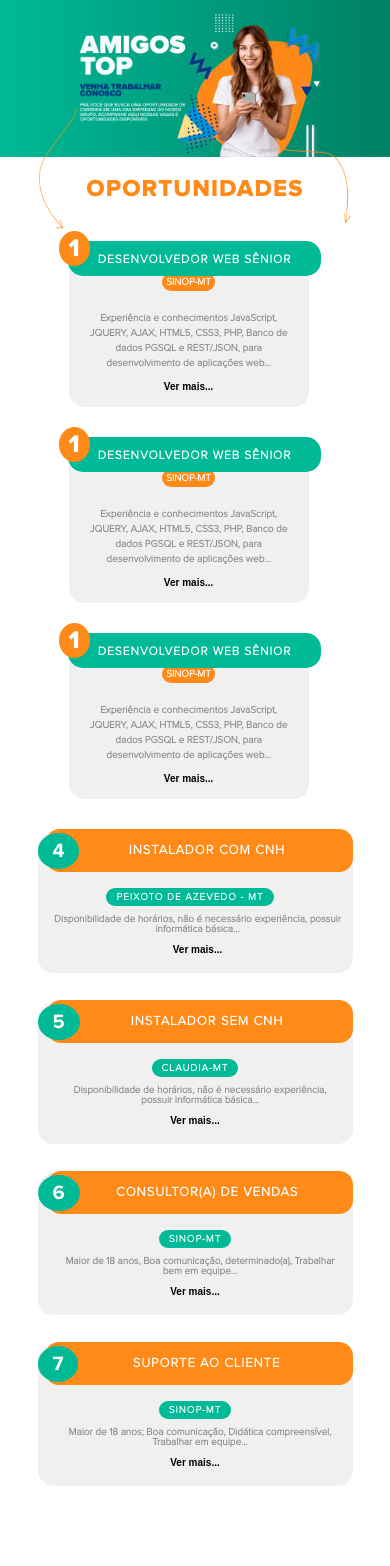
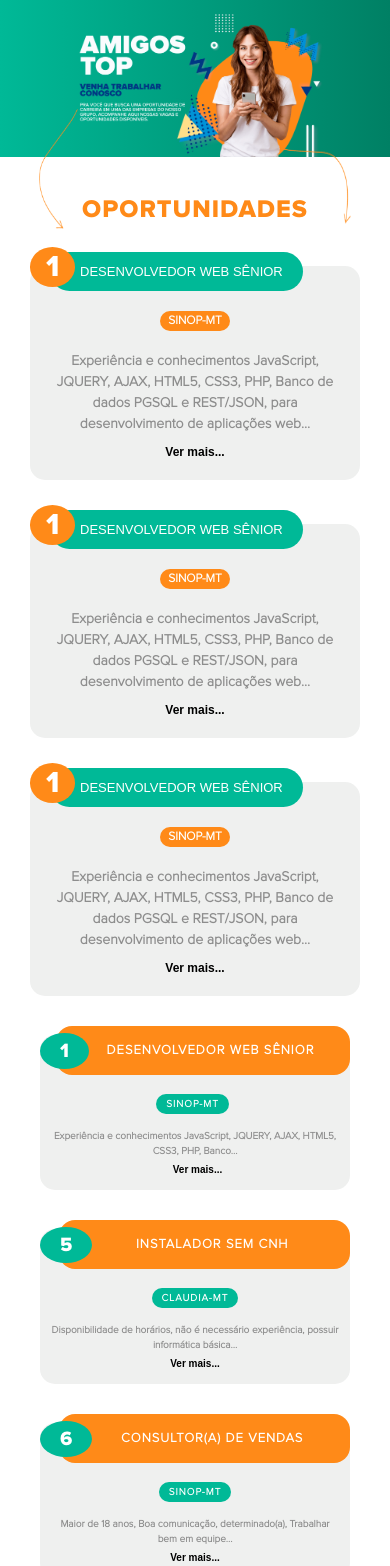
Before and after one commit to Edu4rdo-Gobatto/AMIGOS-TOP, a React (Vite) app: page / in a window 390 px wide. Shown: the top 1566 px of the page. Built offline with nearby package versions, Linux system fonts and the light colour scheme.

Commit message:
fontes e responsividade

```diff
--- a/src/pages/midleOne/midle.module.css
+++ b/src/pages/midleOne/midle.module.css
@@ -21,12 +21,6 @@
   margin-top: 60px;
 }
 
-@media (max-width: 1130px) {
-  .topMidle h1 {
-    font-size: 40px;
-  }
-}
-
 .boxOne {
   display: flex;
   flex-wrap: wrap;
@@ -38,15 +32,18 @@
 
 .topCard {
   display: flex;
+  position: relative;
 }
 
 .number {
+  position: absolute;
+  top: -30px;
+  left: -10px;
   background-color: #ff8a18;
   color: white;
-  font-size: 55px;
+  font-size: 50px;
   font-family: "Proxima Nova_extrabold";
   font-weight: 900;
-  margin: 0px 0px 0px -10px;
   padding: 10px 30px 10px 28px;
   border-radius: 50%;
   z-index: 2;
@@ -54,17 +51,16 @@
 
 .cargo {
   position: relative;
-  margin: 15px 0px 10px -25px;
-  padding: 20px 25px 0px 35px;
+  margin: -20px 0px 0px 40px;
+  padding: 20px 40px 15px 40px;
   background-color: #00b997;
-  border-radius: 15px;
-  font-size: 19px;
-  font-family: "Proxima Nova_light";
-  font-weight: 600;
+  border-radius: 20px;
+  font-size: 18px;
+  font-family: 'Barlow', sans-serif;
+  font-weight: 500;
   color: white;
   text-transform: uppercase;
   z-index: 1;
-  letter-spacing: 1px;
 }
 
 .local {
@@ -75,7 +71,7 @@
   font-size: 16px;
   text-transform: uppercase;
   padding: 8px 15px;
-  margin: 0px 0px 0px 0px;
+  margin: 10px 0px 0px 0px;
   font-family: "Proxima Nova_light";
   font-weight: 600;
 }
@@ -110,90 +106,131 @@
   cursor: pointer;
   font-weight: bold;
   font-size: 14px;
+  background-color: #eff0ef;
 }
 
-@media (max-width: 840px) {
+
+@media (min-width: 769px) and (max-width: 1280px) {
   .topMidle h1 {
-    font-size: 30px;
-    margin-top: 25px;
+    font-size: 50px;
   }
 
   .boxOne {
-    gap: 25px;
+    gap: 60px;
     margin-top: 40px;
   }
 
   .cardOne,
   .cardTwo,
   .cardThree {
-    max-width: 280px;
-    padding: 15px;
+    max-width: 320px;
+  }
+
+  .cargo {
+    font-size: 15.5px;
+    padding: 16px 25px 16px 40px;
+    margin-left: 30px;
+  }
+
+  .number {
+    font-size: 40px;
+    padding: 8px 25px;
+    top: -25px;
+    left: -5px;
+  }
+
+  .descricao {
+    font-size: 15px;
+  }
+
+  .local {
+    font-size: 14px;
+    padding: 6px 12px;
+  }
+}
+
+
+@media (min-width: 480px) and (max-width: 768px) {
+  .topMidle h1 {
+    font-size: 40px;
+  }
+
+  .cargo {
+    font-size: 14px;
+    padding: 14px 25px 14px 50px;
+    margin-left: 20px;
   }
 
   .number {
     font-size: 35px;
-    margin-right: 8px;
-  }
-
-  .cargo {
-    margin: 10px 0px -10px -30px;
-    padding: 20px 30px 0px 30px;
-    font-size: 15px;
+    padding: 6px 20px;
+    top: -25px;
+    left: 0;
   }
 
   .descricao {
-    font-size: 12px;
-    max-width: 230px;
+    font-size: 14px;
   }
 
   .local {
-    font-size: 12px;
-  }
-
-  .vermais {
-    font-size: 11px;
+    font-size: 13px;
+    padding: 5px 10px;
   }
 }
 
-@media (max-width: 480px) {
+@media (max-width: 479px) {
   .topMidle h1 {
-    font-size: 24px;
-    margin-top: 20px;
+    font-size: 30px;
+    text-align: center;
+    margin-top: 40px;
   }
 
   .boxOne {
-    gap: 20px;
-    margin-top: 30px;
+    justify-content: center;
+    align-items: center;
+    flex-direction: column;
+    gap: 50px;
+    margin: 50px 30px 0px 30px;
   }
 
   .cardOne,
   .cardTwo,
   .cardThree {
-    max-width: 240px;
-    padding: 12px;
+    justify-content: center;
+    align-items: center;
+    }
+
+  .cargo {
+    font-size: 13px;
+    padding: 12px 20px 12px 30px;
+    margin-left: 20px;
   }
 
   .number {
-    font-size: 25px;
-    padding: 5px 10px;
-  }
-
-  .cargo {
-    font-size: 12px;
-    padding: 13px 30px 10px 30px;
+    font-size: 30px;
+    padding: 5px 16px;
+    top: -25px;
+    left: 0;
   }
 
   .descricao {
-    font-size: 10px;
-    max-width: 220px;
+    font-size: 14px;
   }
 
   .local {
-    font-size: 10px;
-    padding: 4px;
+    font-size: 12px;
+    padding: 4px 8px;
   }
 
   .vermais {
-    font-size: 10px;
+    font-size: 12px;
   }
 }
+
+@media (max-width: 405px){
+  .topMidle h1 {
+    font-size: 25px;
+    text-align: center;
+    margin-top: 40px;
+  }
+}
--- a/src/pages/midleTwo/midleTwo.module.css
+++ b/src/pages/midleTwo/midleTwo.module.css
@@ -8,7 +8,7 @@
     margin-top: 60px;
     justify-content: center;
     gap: 40px;
-    margin-bottom: 120px;
+    margin-bottom: 100px;
 }
 
 .cardOne,
@@ -16,8 +16,6 @@
 .cardThree,
 .cardFour {
     z-index: 1;
-    width: 100%;
-    height: 100%;
     margin: 0px 0px 0px 0px;
     padding: 0px 0px 0px 0px;
     background-color: #eff0ef;
@@ -36,10 +34,10 @@
   font-weight: bold;
   color: white;
   font-size: 30px;
-  font-family: "Proxima Nova_bold";
+  font-family: "Proxima Nova_extrabold";
   font-weight: 900;
   margin: 0px -33px 0px 0px;
-  padding: 6px 15px 6px 15px;
+  padding: 8px 20px 8px 20px;
   border-radius: 50%;
   z-index: 3;
 }
@@ -47,50 +45,54 @@
 
 .cargo{
     background-color: #ff8a18;
-    border-radius: 14px;
+    border-radius: 16px;
     font-size: 14px;
     color: white;
     font-family: "Proxima Nova_light";
     text-transform: uppercase;
     font-weight: 600;
+    letter-spacing: 1px;
     z-index: 2;
-    letter-spacing: 1px;
     width: 100%;
-    max-width: 310px;
-    padding: 15px 0px 15px 0px;
+    padding: 18px 0px 18px 10px;
     margin: 0px 0px 0px 0px;
     text-align: center;
 }
 
 .local {
+    display: inline-block;
     color: white;
     background-color: #00b997;
     border-radius: 10px;
-    font-size: 12px;
+    font-size: 14px;
     text-transform: uppercase;
     font-family: "Proxima Nova_light";
     font-weight: 700;
     letter-spacing: 1px;
-    padding: 4px 10px 4px 10px;
-}
+    padding: 5px 10px 5px 10px;
+    margin: 5px 0px 5px 0px;
+  }
 
 .descricao {
   text-align: center;
-  font-size: 13px;
+  font-size: 13.6px;
   color: #8d8d8d;
-  margin: 10px 5px 5px 10px;
-  max-width: 300px;
-  font-weight: 600;
+  padding: 0px 5px 0px 5px;
+  margin: 10px 0px 0px 0px;
+  max-width: 310px;
+  font-weight: 900;
   font-family: "Proxima Nova_light";
+  line-height: 1.5;
 }
 
 .vermais {
-    border: none;
-    font: bold;
-    cursor: pointer;
-    font-weight: bold;
-    font-size: 11px;
-    margin-bottom: 15px;
+  margin: 0px 0px 15px 0px;
+  border: none;
+  font: bold;
+  cursor: pointer;
+  font-weight: bold;
+  font-size: 12px;
+  background-color: #eff0ef;
 }
 
 @media (max-width: 800px) {
--- a/src/pages/midleTwo/midleTwo.tsx
+++ b/src/pages/midleTwo/midleTwo.tsx
@@ -7,9 +7,10 @@ import ModalFour from "../modal/modalFour/modalFour";
 
 function MidleTwo() {
 
-  const CargoFour = "Instalador com CNH";
+  const CargoFour = "Desenvolvedor WEB Sênior";
   const description = <h5 className={styles.descricao}>
-      Disponibilidade de horários, não é necessário experiência, possuir informática básica...
+      Experiência e conhecimentos JavaScript, JQUERY, AJAX, HTML5, CSS3, PHP,
+      Banco...
   </h5>
 
   const CargoFive = "Instalador sem CNH"
@@ -47,12 +48,12 @@ function MidleTwo() {
 
       <div>
         <div className={styles.topCard}>
-            <div className={styles.number}>4</div>
+            <div className={styles.number}>1</div>
             <div className={styles.cargo}>{CargoFour}</div>
         </div>
         <div className={styles.cardOne}>
           <br /><br /><br />
-          <span className={styles.local}>Peixoto de Azevedo - MT</span>
+          <span className={styles.local}>Sinop-MT</span>
           <span className={styles.descricao}>{description}</span>
           <span>
             <button className={styles.vermais} onClick={()=> abrirModal(<ModalOne onClose={closeModal}/>)}>Ver mais...</button>
```
